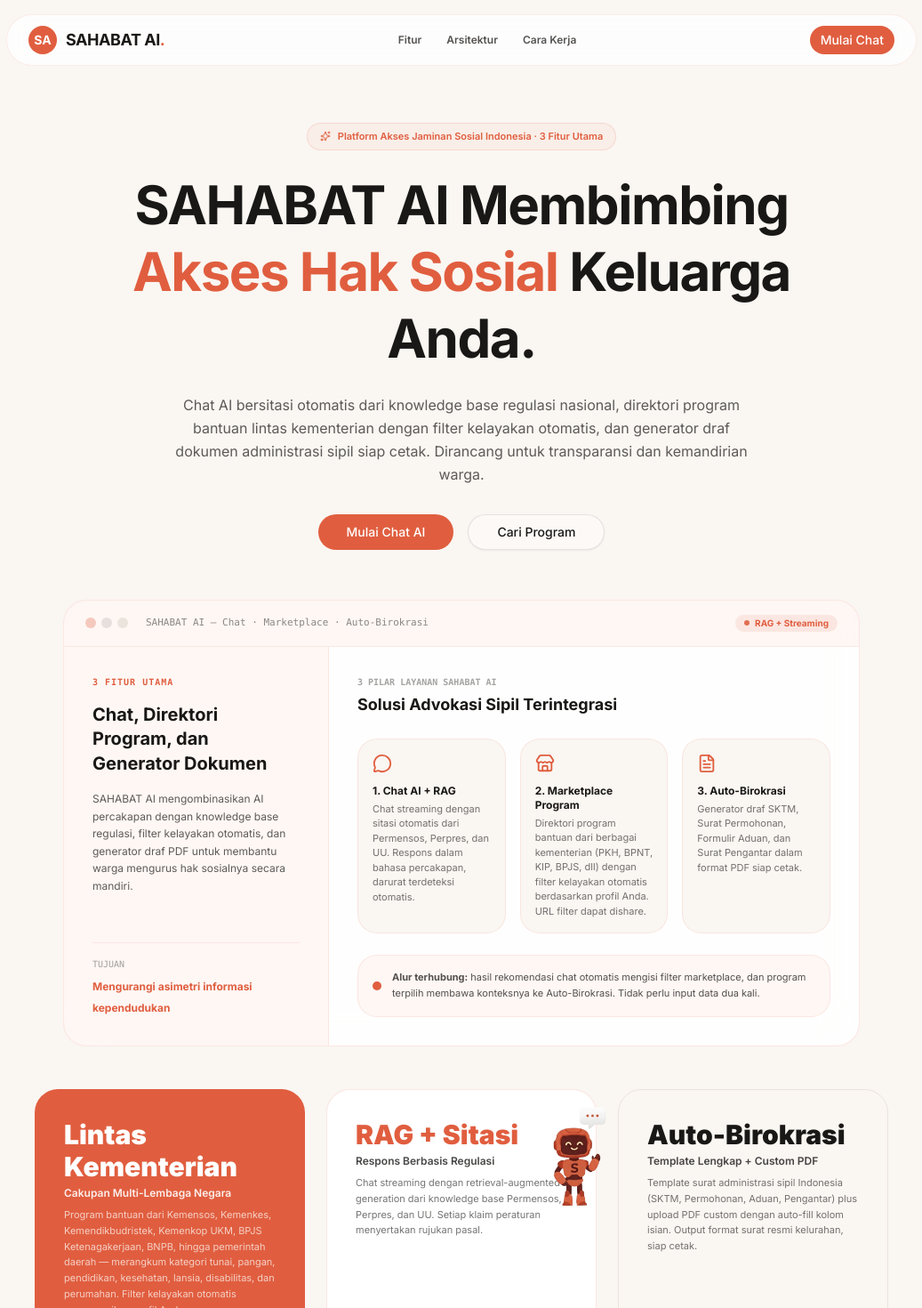
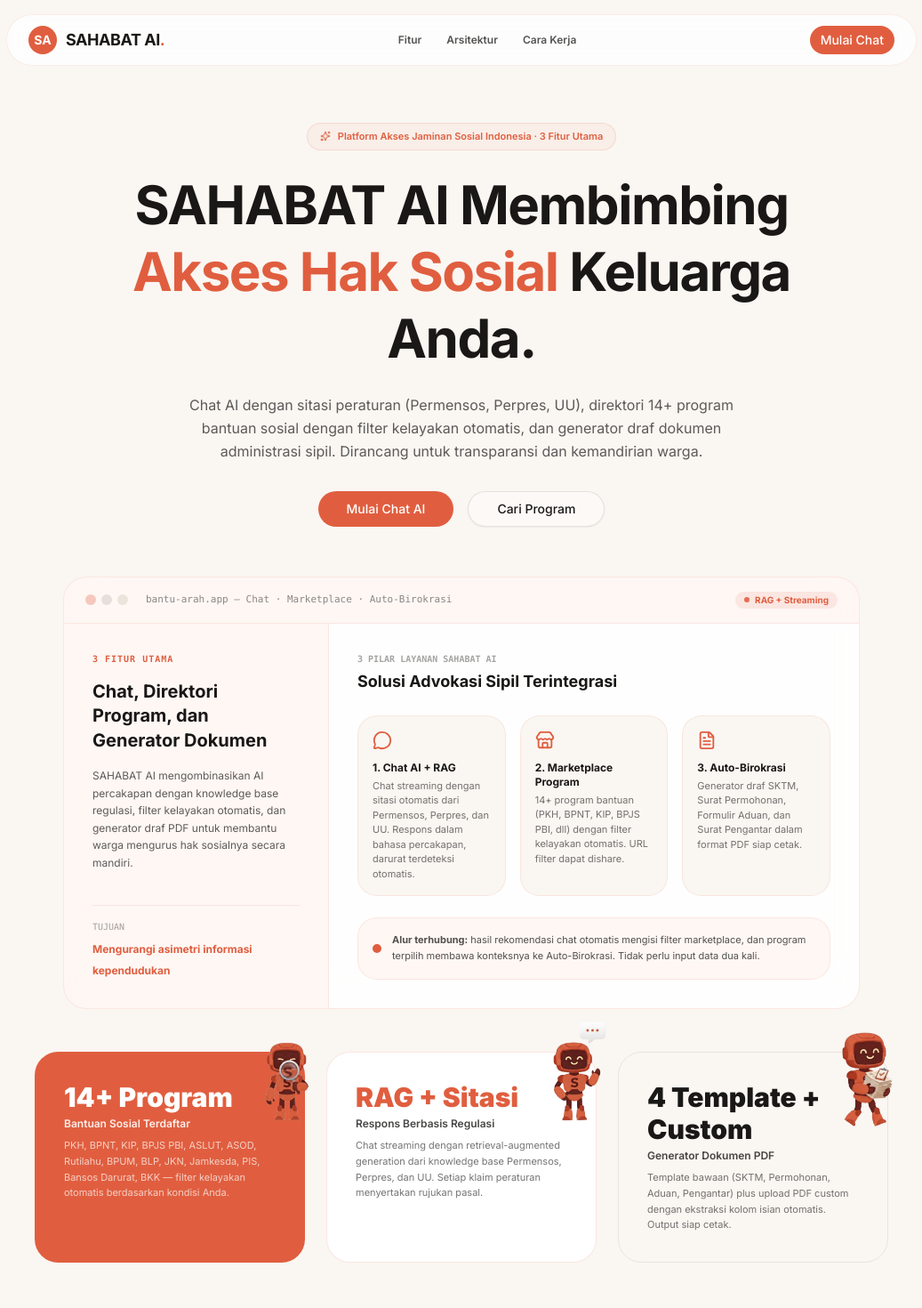
Before and after one commit to Ravaroel10/sahabat-ai, a Next.js app: page / in a window 1280 px wide. Shown: the top 1470 px of the page at 89% size, without its empty margins (121-1158 px from the left). Built offline with nearby package versions, Linux system fonts and the light colour scheme.

Commit message:
Update descriptions and program count in page.tsx

```diff
--- a/src/app/page.tsx
+++ b/src/app/page.tsx
@@ -45,7 +45,7 @@ export default function HomePage() {
         </h1>
 
         <p className="text-[#191816]/70 text-sm sm:text-base leading-relaxed max-w-2xl mt-6">
-          Chat AI bersitasi otomatis dari knowledge base regulasi nasional, direktori program bantuan lintas kementerian dengan filter kelayakan otomatis, dan generator draf dokumen administrasi sipil siap cetak. Dirancang untuk transparansi dan kemandirian warga.
+          Chat AI dengan sitasi peraturan (Permensos, Perpres, UU), direktori 14+ program bantuan sosial dengan filter kelayakan otomatis, dan generator draf dokumen administrasi sipil. Dirancang untuk transparansi dan kemandirian warga.
         </p>
 
         <div className="flex flex-col sm:flex-row items-center gap-4 mt-8 w-full sm:w-auto">
@@ -71,7 +71,7 @@ export default function HomePage() {
                   <div className="w-3 h-3 rounded-full bg-[#191816]/10" />
                   <div className="w-3 h-3 rounded-full bg-[#eae4dc]" />
                 </div>
-                <span className="text-[11px] font-mono text-[#191816]/50 ml-3">SAHABAT AI — Chat · Marketplace · Auto-Birokrasi</span>
+                <span className="text-[11px] font-mono text-[#191816]/50 ml-3">bantu-arah.app — Chat · Marketplace · Auto-Birokrasi</span>
               </div>
               <div className="flex items-center gap-1.5 bg-[#e05e3f]/10 text-[#e05e3f] px-2.5 py-0.5 rounded-full text-[10px] font-bold">
                 <span className="w-1.5 h-1.5 rounded-full bg-[#e05e3f] animate-pulse" />
@@ -111,7 +111,7 @@ export default function HomePage() {
                   <div className="bg-[#faf6f2] p-4 rounded-2xl border border-[#e05e3f]/10 hover:border-[#e05e3f]/30 transition-all">
                     <Store size={22} className="text-[#e05e3f] mb-3" />
                     <h5 className="font-bold text-xs text-[#191816] mb-1">2. Marketplace Program</h5>
-                    <p className="text-[11px] text-[#191816]/60 leading-normal">Direktori program bantuan dari berbagai kementerian (PKH, BPNT, KIP, BPJS, dll) dengan filter kelayakan otomatis berdasarkan profil Anda. URL filter dapat dishare.</p>
+                    <p className="text-[11px] text-[#191816]/60 leading-normal">14+ program bantuan (PKH, BPNT, KIP, BPJS PBI, dll) dengan filter kelayakan otomatis. URL filter dapat dishare.</p>
                   </div>
 
                   <div className="bg-[#faf6f2] p-4 rounded-2xl border border-[#e05e3f]/10 hover:border-[#e05e3f]/30 transition-all">
@@ -135,9 +135,14 @@ export default function HomePage() {
         {/* Stats Grid — Real counts, not fabricated metrics */}
         <div className="w-full grid grid-cols-1 md:grid-cols-3 gap-6 mt-12 text-left" id="arsitektur">
           <div className="bg-[#e05e3f] text-white p-6 sm:p-8 rounded-3xl border border-[#e05e3f]/10">
-            <span className="font-black text-3xl block">Lintas Kementerian</span>
-            <span className="text-xs font-semibold text-white/90 mt-1 block">Cakupan Multi-Lembaga Negara</span>
-            <p className="text-[11px] text-white/70 mt-2 leading-relaxed">Program bantuan dari Kemensos, Kemenkes, Kemendikbudristek, Kemenkop UKM, BPJS Ketenagakerjaan, BNPB, hingga pemerintah daerah — merangkum kategori tunai, pangan, pendidikan, kesehatan, lansia, disabilitas, dan perumahan. Filter kelayakan otomatis menyesuaikan profil Anda.</p>
+            <span className="font-black text-3xl block">14+ Program</span>
+            <span className="text-xs font-semibold text-white/90 mt-1 block">Bantuan Sosial Terdaftar</span>
+            <p className="text-[11px] text-white/70 mt-2 leading-relaxed">PKH, BPNT, KIP, BPJS PBI, ASLUT, ASOD, Rutilahu, BPUM, BLP, JKN, Jamkesda, PIS, Bansos Darurat, BKK — filter kelayakan otomatis berdasarkan kondisi Anda.</p>
+              {/* Desktop */}
+            <Image src="/maskot3.png" alt="Maskot" width={120} height={120} className="hidden md:block absolute -absolute bottom-55 right-2 w-24 h-auto"/>
+
+              {/* Mobile */}
+            <Image src="/maskot3.png" alt="Maskot" width={70} height={70}className="block md:hidden absolute bottom-58 right-2 w-14 h-auto"/>
           </div>
           <div className="bg-white text-[#191816] p-6 sm:p-8 rounded-3xl border border-[#e05e3f]/15">
             <span className="font-black text-3xl block text-[#e05e3f]">RAG + Sitasi</span>
@@ -150,9 +155,15 @@ export default function HomePage() {
           <Image src="/maskot2.png" alt="Maskot" width={70} height={70} className="block md:hidden absolute bottom-108 right-2 w-14 h-auto"/>
           </div>
           <div className="bg-[#faf6f2] text-[#191816] p-6 sm:p-8 rounded-3xl border border-[#eae4dc]">
-            <span className="font-black text-3xl block text-[#191816]">Auto-Birokrasi</span>
-            <span className="text-xs font-semibold text-[#191816]/80 mt-1 block">Template Lengkap + Custom PDF</span>
-            <p className="text-[11px] text-[#191816]/60 mt-2 leading-relaxed">Template surat administrasi sipil Indonesia (SKTM, Permohonan, Aduan, Pengantar) plus upload PDF custom dengan auto-fill kolom isian. Output format surat resmi kelurahan, siap cetak.</p>
+            <span className="font-black text-3xl block text-[#191816]">4 Template + Custom</span>
+            <span className="text-xs font-semibold text-[#191816]/80 mt-1 block">Generator Dokumen PDF</span>
+           {/* Desktop */}
+          <Image src="/maskot1.png" alt="Maskot" width={125} height={125} className="hidden md:block absolute -absolute bottom-55 right-165 w-24 h-auto"/>
+
+           {/* Mobile */}
+          <Image src="/maskot1.png" alt="Maskot" width={70} height={70} className="block md:hidden absolute bottom-155 right-2 w-14 h-auto"/>
+          <p className="text-[11px] text-[#191816]/60 mt-2 leading-relaxed">Template bawaan (SKTM, Permohonan, Aduan, Pengantar) plus upload PDF custom dengan ekstraksi kolom isian otomatis. Output siap cetak.</p>
+
           </div>
         </div>
       </section>
@@ -210,7 +221,7 @@ export default function HomePage() {
                 <h4 className="font-bold text-sm text-[#191816]">Marketplace + Eligibility (di /programs)</h4>
               </div>
               <p className="text-xs text-[#191816]/65 leading-relaxed">
-                Filter program bantuan multi-kementerian berdasarkan penghasilan, jumlah anggota keluarga, lokasi, pekerjaan, usia, dan disabilitas. Kalkulator kelayakan lokal menandai tiap program sebagai <em>cocok</em>, <em>perlu verifikasi</em>, atau <em>tidak memenuhi</em>. Filter dapat dishare via URL.
+                Filter 14+ program berdasarkan penghasilan, jumlah anggota keluarga, lokasi, pekerjaan, usia, dan disabilitas. Kalkulator kelayakan lokal menandai tiap program sebagai <em>cocok</em>, <em>perlu verifikasi</em>, atau <em>tidak memenuhi</em>. Filter dapat dishare via URL.
               </p>
             </div>
 
@@ -222,7 +233,7 @@ export default function HomePage() {
                 <h4 className="font-bold text-sm text-[#191816]">Auto-Birokrasi (di /documents)</h4>
               </div>
               <p className="text-xs text-[#191816]/65 leading-relaxed">
-                Template multi-format (SKTM, Permohonan, Aduan, Pengantar) plus upload PDF custom — kolom isian diekstrak otomatis. Output PDF menggunakan format surat resmi Indonesia, siap dibawa ke kelurahan untuk ditandatangani.
+                4 template bawaan (SKTM, Permohonan, Aduan, Pengantar) plus upload PDF custom — kolom isian diekstrak otomatis. Output PDF menggunakan format surat resmi Indonesia, siap dibawa ke kelurahan untuk ditandatangani.
               </p>
             </div>
           </div>
```
